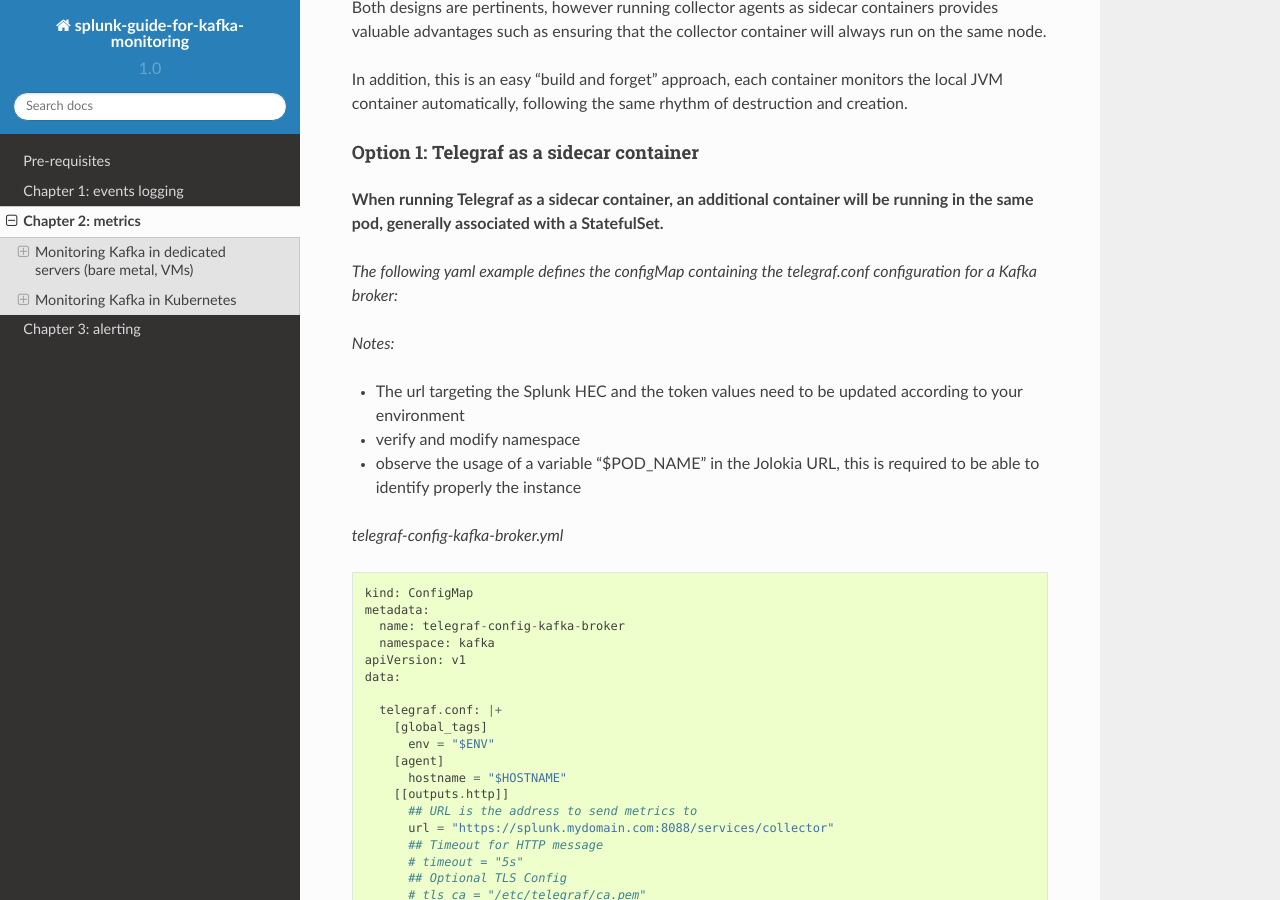
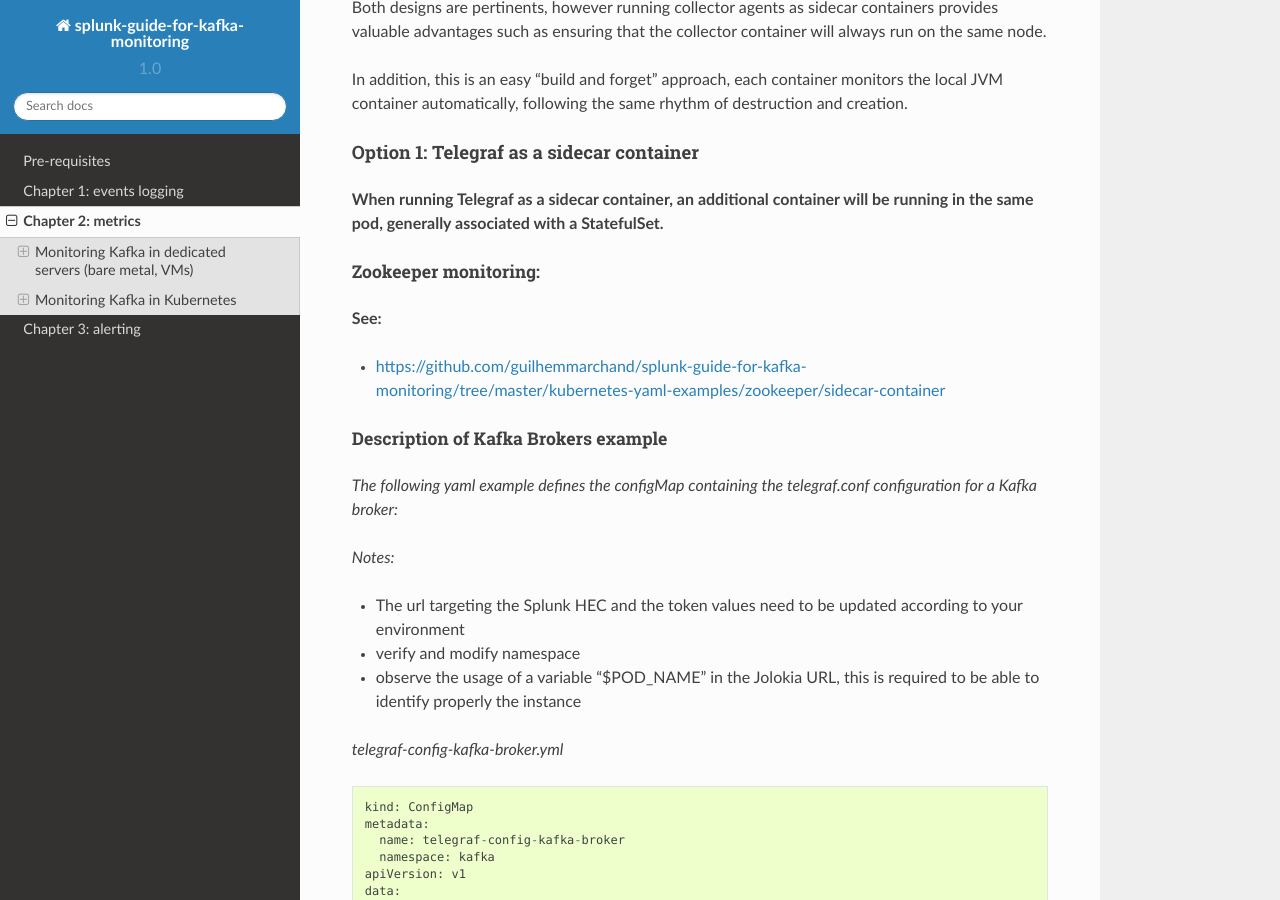
Before and after one commit to guilhemmarchand/splunk-guide-for-kafka-monitoring, a Sphinx documentation site: the page built from docs/chapter2_metrics.rst, in a window 1280 px wide and 900 px high, scrolled down 10817 px. Built offline with Sphinx 7.4.7 and the Read the Docs theme 2.0.0, drawn with Linux system fonts in a browser that asks for light colours.

Commit message:
Work in progress

```diff
--- a/docs/chapter2_metrics.rst
+++ b/docs/chapter2_metrics.rst
@@ -551,6 +551,16 @@ Option 1: Telegraf as a sidecar container
 
 **When running Telegraf as a sidecar container, an additional container will be running in the same pod, generally associated with a StatefulSet.**
 
+Zookeeper monitoring:
+^^^^^^^^^^^^^^^^^^^^^
+
+**See:**
+
+- https://github.com/guilhemmarchand/splunk-guide-for-kafka-monitoring/tree/master/kubernetes-yaml-examples/zookeeper/sidecar-container
+
+Description of Kafka Brokers example
+^^^^^^^^^^^^^^^^^^^^^^^^^^^^^^^^^^^^
+
 *The following yaml example defines the configMap containing the telegraf.conf configuration for a Kafka broker:*
 
 *Notes:*
```
